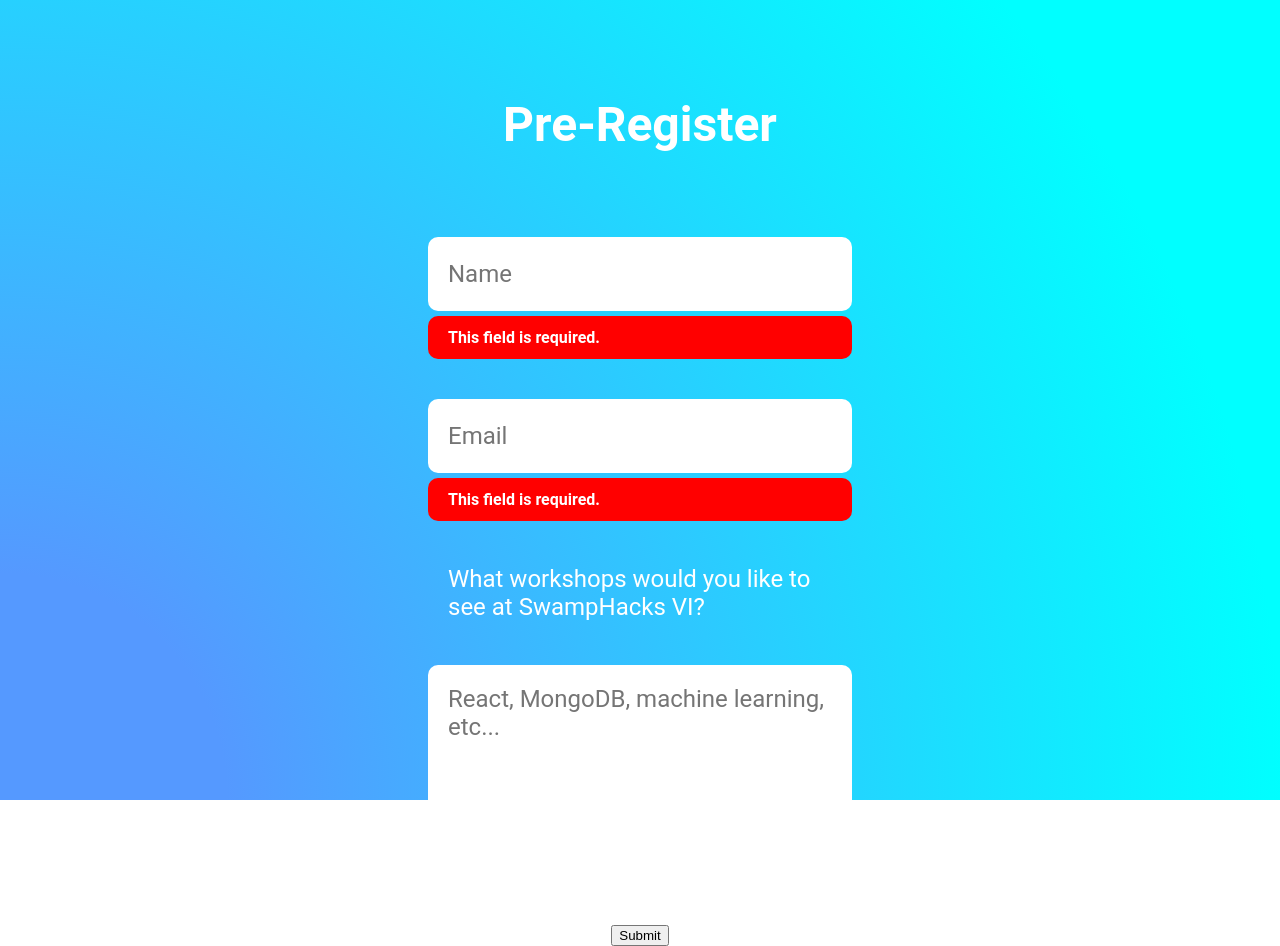
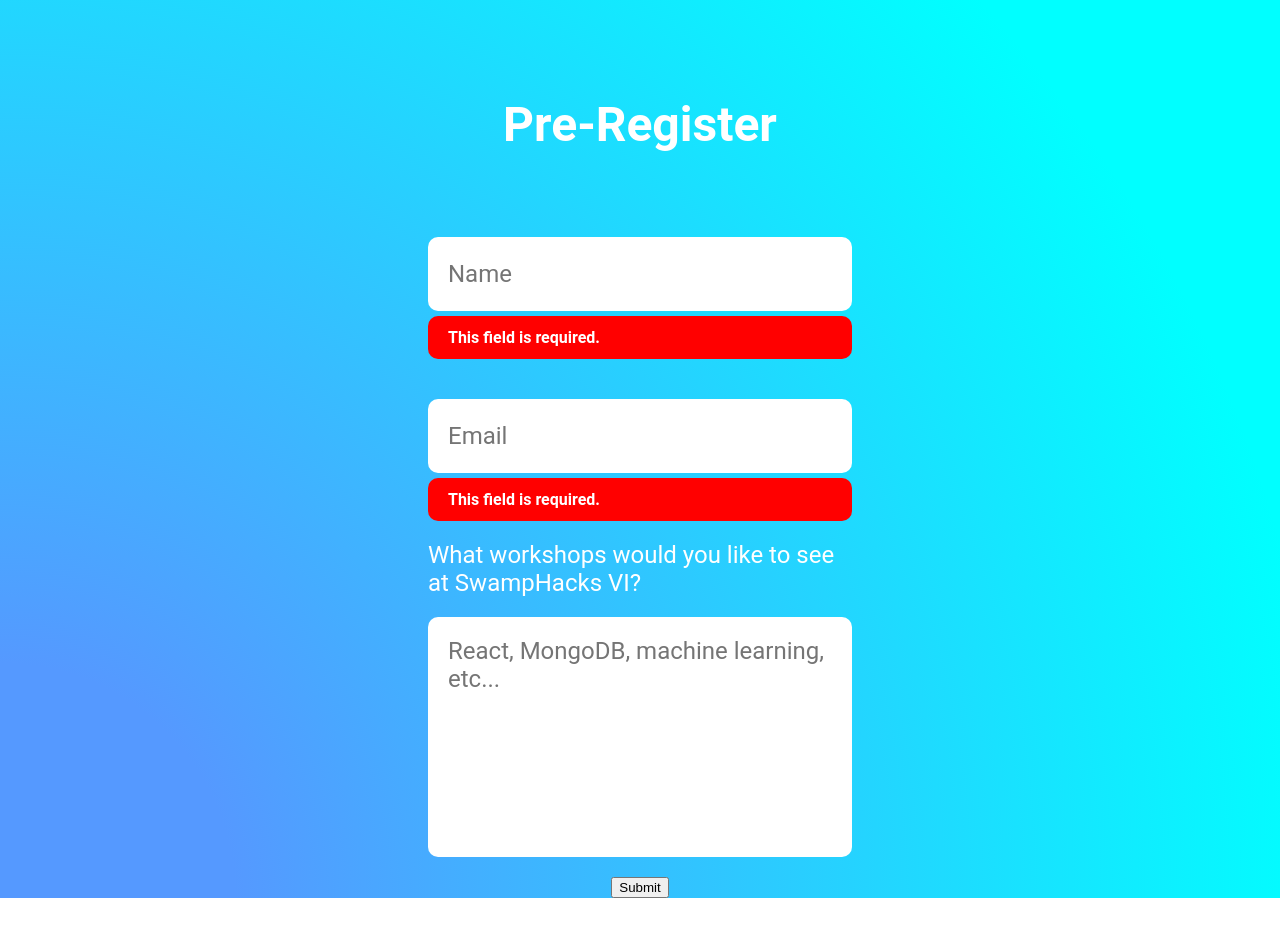
Before and after one commit to swamphacks/2020-Web, a React (Create React App) app: page /preregister in a window 1280 px wide. After the commit the page ends 898 px from the top, so only its background shows below. Built offline with nearby package versions, Linux system fonts and the light colour scheme.

Commit message:
Style changes

```diff
--- a/src/components/InputField.tsx
+++ b/src/components/InputField.tsx
@@ -16,23 +16,18 @@
   font-size: 16px;
 `;
 
-type Props = {
-  type?: string;
-  required?: boolean;
-  placeholder?: string;
-  name?: string;
+interface Props
+  extends React.DetailedHTMLProps<
+    React.InputHTMLAttributes<HTMLInputElement>,
+    HTMLInputElement
+  > {
   errorText?: string;
-  onChange: any;
-};
+  onChange: (e: React.ChangeEvent<HTMLInputElement>) => any;
+}
 
-const InputField: React.FC<Props> = props => {
-  const Input = styled.input.attrs(props => ({
-    placeholder: props.placeholder,
-    required: props.required,
-    type: props.type,
-    name: props.name,
+const Input = styled.input.attrs({
   maxLength: 120
-  }))`
+})`
   font-family: Avenir, Roboto, Sans-serif;
   font-weight: regular;
   color: black;
@@ -53,6 +48,8 @@
     box-shadow: 0 0 3pt 2pt #75f2a9;
   }
 `;
+
+const InputField: React.FC<Props> = props => {
   return (
     <>
       <Input
@@ -61,7 +58,8 @@
         required={props.required}
         name={props.name}
         onChange={props.onChange}
-      ></Input>
+        value={props.value}
+      />
       {props.errorText && <ErrorContainer>{props.errorText}</ErrorContainer>}
     </>
   );
--- a/src/components/TextAreaField.tsx
+++ b/src/components/TextAreaField.tsx
@@ -27,19 +27,17 @@
   }
 `;
 
-const Title = styled.p`
-  font-family: Avenir, Roboto, Sans-serif;
-  font-weight: regular;
-  color: white;
-  font-size: 24px;
-`;
-
 const TitleContainer = styled.div`
   width: 30vw + 40px;
   display: flex;
   align-items: center;
   justify-content: flex-start;
   flex-direction: column;
+  font-family: Avenir, Roboto, Sans-serif;
+  font-weight: regular;
+  color: white;
+  font-size: 24px;
+  margin: 0 -20px;
 `;
 
 type Props = {
@@ -53,9 +51,7 @@
 const TextAreaField: React.FC<Props> = props => {
   return (
     <div>
-      <TitleContainer>
-        <Title>{props.title}</Title>
-      </TitleContainer>
+      <TitleContainer>{props.title}</TitleContainer>
       <div
         style={{
           width: '100%',
--- a/src/pages/preRegister.tsx
+++ b/src/pages/preRegister.tsx
@@ -10,9 +10,10 @@
     #5599ff 15%,
     #00ffff 85%
   );
-  height: ${window.innerHeight}px;
   width: 100vw;
+  min-height: 100vh;
   display: flex;
+  flex: 1;
    flex-grow: 1;
   align-items: center;
   justify-content: flex-start;
@@ -36,17 +37,6 @@
   flex-direction: column;
 `;
 
-function validateForm(data: FormData) {
-  return true;
-}
-
-function submitForm(data: FormData) {
-  // Validate the form data
-  if (validateForm(data)) {
-    console.log(data);
-  }
-}
-
 type FormData = {
   name?: string;
   email?: string;
@@ -59,17 +49,28 @@
 };
 
 const PreRegister: React.FC = () => {
-  const [name, setName] = useState<string>();
-  const [email, setEmail] = useState<string>();
-  const [field1, setField1] = useState<string>();
+  const [name, setName] = useState<string>('');
+  const [email, setEmail] = useState<string>('');
+  const [field1, setField1] = useState<string>('');
   const [errors, setErrors] = useState<Errors>();
   const formData: FormData = {
     name: name,
     email: email,
     suggestions: field1
   };
+
+  function validateForm(data: FormData) {
+    return true;
+  }
+
+  function submitForm(data: FormData) {
+    // Validate the form data
+    if (validateForm(data)) {
+      console.log(data);
+    }
+  }
+
   return (
-    <div>
     <Background>
       <Title>Pre-Register</Title>
       <Form>
@@ -79,8 +80,11 @@
           type="text"
           name="name"
           errorText="This field is required."
-            onChange={(event: any) => setName(event.target.value)}
-          ></InputField>
+          value={name}
+          onChange={(event: any) => {
+            setName(event.target.value);
+          }}
+        />
         <InputField
           required
           placeholder="Email"
@@ -98,7 +102,6 @@
         </button>
       </Form>
     </Background>
-    </div>
   );
 };
 
```
Also changed, not shown: src/assets/rope.svg (added), src/assets/sign-wood.svg (added). Lines whose indentation alone changed are shown as unchanged.
